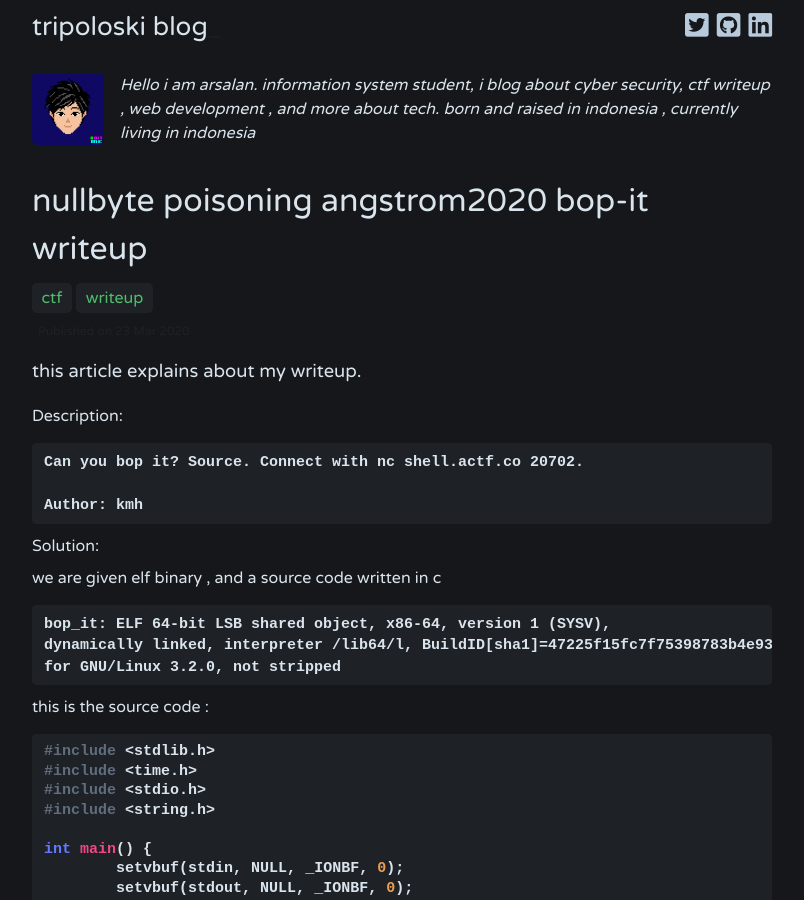
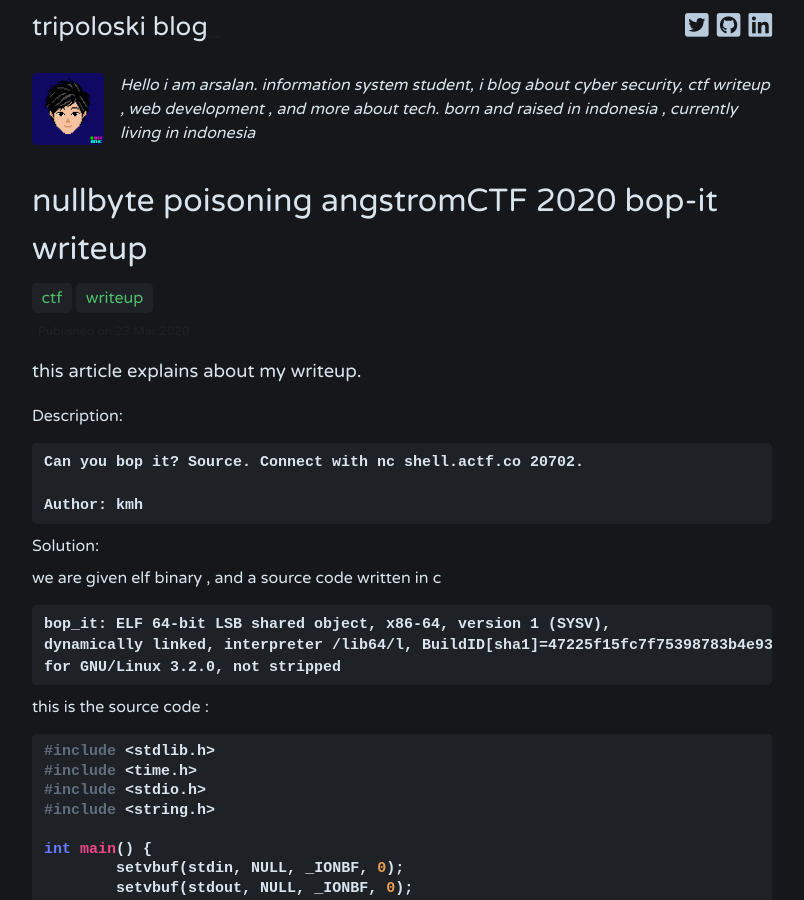
Before and after one commit to tripoloski1337/tripoloski1337.github.io, a Jekyll site: the page built from _posts/2020-03-23-bop-it-angstromctf-2020.markdown, in a window 1280 px wide and 900 px high. Shown: the whole window, without its empty margins (238-1042 px from the left). Built offline with Jekyll 4.4.1, drawn with Linux system fonts in a browser that asks for light colours; comment, search, counter and statistics services are not loaded.

Commit message:
oke this is the last time

```diff
--- a/_posts/2020-03-23-bop-it-angstromctf-2020.markdown
+++ b/_posts/2020-03-23-bop-it-angstromctf-2020.markdown
@@ -1,6 +1,6 @@
 ---
 layout: post
-title:  "nullbyte poisoning angstrom2020 bop-it writeup"
+title:  "nullbyte poisoning angstromCTF 2020 bop-it writeup"
 date:   2020-03-23 #13:52:01
 categories: ctf
 description: this article explains about my writeup.
```
